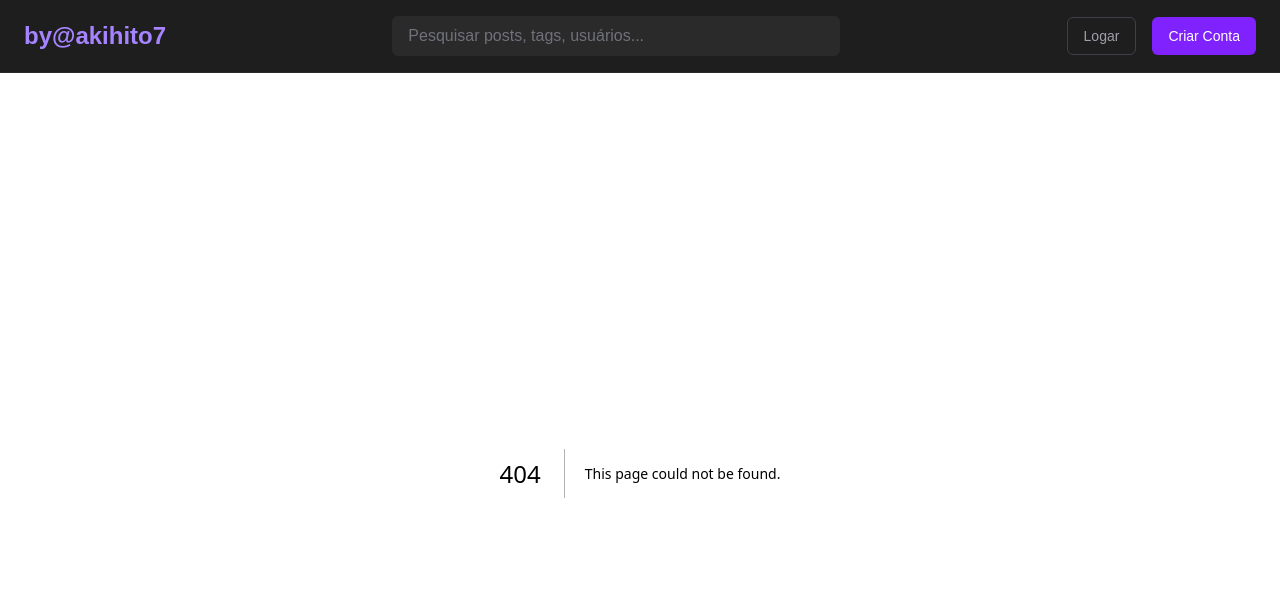
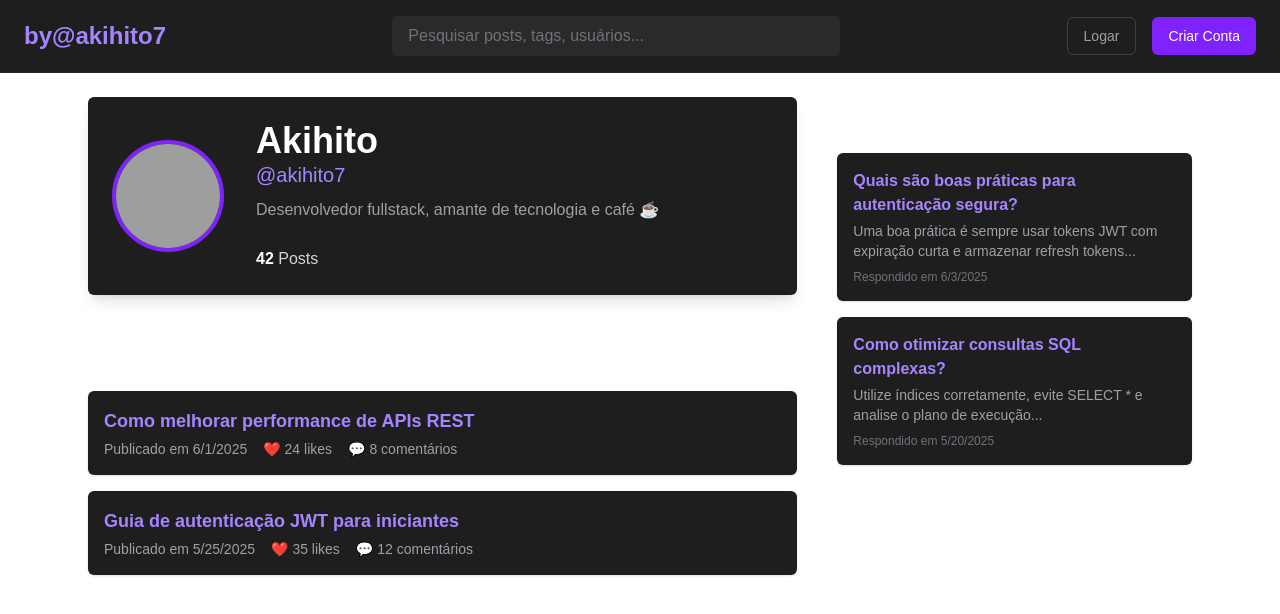
Before and after one commit to Akihito7/front-forum, a Next.js app: page /profile/1 in a window 1280 px wide. Before the commit this address had no page. Shown: the top 614 px of the page. Built offline with nearby package versions, Linux system fonts and the light colour scheme; grey boxes are pictures that could not be loaded.

Commit message:
feat : added profile page

```diff
--- /dev/null
+++ b/src/app/(auth)/profile/[username]/page.tsx
@@ -0,0 +1,178 @@
+interface Post {
+  id: string;
+  title: string;
+  createdAt: string;
+  likes: number;
+  comments: number;
+}
+
+interface Answer {
+  id: string;
+  questionTitle: string;
+  createdAt: string;
+  excerpt: string;
+}
+
+interface UserProfileProps {
+  name: string;
+  username: string;
+  bio?: string;
+  githubAvatarUrl?: string;
+  githubProfileUrl?: string;
+  stats: {
+    postsCount: number;
+  };
+  posts: Post[];
+  answers: Answer[];
+}
+
+export default function ProfilePage({
+  user = {
+    name: "Akihito",
+    username: "akihito7",
+    bio: "Desenvolvedor fullstack, amante de tecnologia e café ☕",
+    githubAvatarUrl: "https://github.com/akihito7.png",
+    githubProfileUrl: "https://github.com/akihito7",
+    stats: {
+      postsCount: 42,
+    },
+    posts: [
+      {
+        id: "1",
+        title: "Como melhorar performance de APIs REST",
+        createdAt: "2025-06-01",
+        likes: 24,
+        comments: 8,
+      },
+      {
+        id: "2",
+        title: "Guia de autenticação JWT para iniciantes",
+        createdAt: "2025-05-25",
+        likes: 35,
+        comments: 12,
+      },
+    ],
+    answers: [
+      {
+        id: "101",
+        questionTitle: "Quais são boas práticas para autenticação segura?",
+        createdAt: "2025-06-03",
+        excerpt:
+          "Uma boa prática é sempre usar tokens JWT com expiração curta e armazenar refresh tokens...",
+      },
+      {
+        id: "102",
+        questionTitle: "Como otimizar consultas SQL complexas?",
+        createdAt: "2025-05-20",
+        excerpt:
+          "Utilize índices corretamente, evite SELECT * e analise o plano de execução...",
+      },
+    ],
+  },
+}: {
+  user?: UserProfileProps;
+}) {
+  return (
+    <main className="max-w-6xl mx-auto p-6 grid grid-cols-[2fr_1fr] gap-10">
+      <section className="space-y-10">
+        <header className="flex items-center space-x-8 bg-[#1e1e1e] rounded-md p-6 shadow-lg">
+          {user.githubAvatarUrl ? (
+            <a href={user.githubProfileUrl} target="_blank" rel="noreferrer">
+              <img
+                src={user.githubAvatarUrl}
+                alt={`${user.name} GitHub avatar`}
+                className="w-28 h-28 rounded-full border-4 border-violet-600"
+              />
+            </a>
+          ) : (
+            <div className="w-28 h-28 rounded-full bg-violet-700 flex items-center justify-center text-white text-5xl font-bold">
+              {user.name[0]}
+            </div>
+          )}
+
+          <div>
+            <h1 className="text-4xl font-bold text-white">{user.name}</h1>
+            <p className="text-violet-400 text-xl mb-2">@{user.username}</p>
+            {user.bio && (
+              <p className="max-w-xl text-zinc-400 leading-relaxed">
+                {user.bio}
+              </p>
+            )}
+
+            <div className="flex space-x-8 mt-6 text-zinc-300">
+              <div>
+                <strong className="text-white">{user.stats.postsCount}</strong>{" "}
+                Posts
+              </div>
+            </div>
+          </div>
+        </header>
+
+        <section>
+          <h2 className="text-2xl font-semibold text-white mb-6">
+            Posts recentes
+          </h2>
+          <ul className="space-y-4">
+            {user.posts.length > 0 ? (
+              user.posts.map((post) => (
+                <li
+                  key={post.id}
+                  className="bg-[#1e1e1e] p-4 rounded-md shadow hover:shadow-xl transition"
+                >
+                  <a
+                    href={`/post/${post.id}`}
+                    className="text-violet-400 font-semibold text-lg hover:underline"
+                  >
+                    {post.title}
+                  </a>
+                  <div className="text-zinc-400 text-sm mt-1 flex gap-4">
+                    <span>
+                      Publicado em{" "}
+                      {new Date(post.createdAt).toLocaleDateString()}
+                    </span>
+                    <span>❤️ {post.likes} likes</span>
+                    <span>💬 {post.comments} comentários</span>
+                  </div>
+                </li>
+              ))
+            ) : (
+              <p className="text-zinc-500">Nenhum post ainda.</p>
+            )}
+          </ul>
+        </section>
+      </section>
+
+      <aside className="space-y-6">
+        <h2 className="text-2xl font-semibold text-white mb-6">
+          Respostas recentes
+        </h2>
+        {user.answers.length > 0 ? (
+          <ul className="space-y-4">
+            {user.answers.map((answer) => (
+              <li
+                key={answer.id}
+                className="bg-[#1e1e1e] p-4 rounded-md shadow hover:shadow-xl transition"
+              >
+                <a
+                  href={`/post/${answer.id}`}
+                  className="text-violet-400 font-semibold hover:underline"
+                >
+                  {answer.questionTitle}
+                </a>
+                <p className="text-zinc-400 text-sm mt-1 line-clamp-3">
+                  {answer.excerpt}
+                </p>
+                <div className="text-zinc-500 text-xs mt-2">
+                  Respondido em{" "}
+                  {new Date(answer.createdAt).toLocaleDateString()}
+                </div>
+              </li>
+            ))}
+          </ul>
+        ) : (
+          <p className="text-zinc-500">Nenhuma resposta recente.</p>
+        )}
+      </aside>
+    </main>
+  );
+}
```
